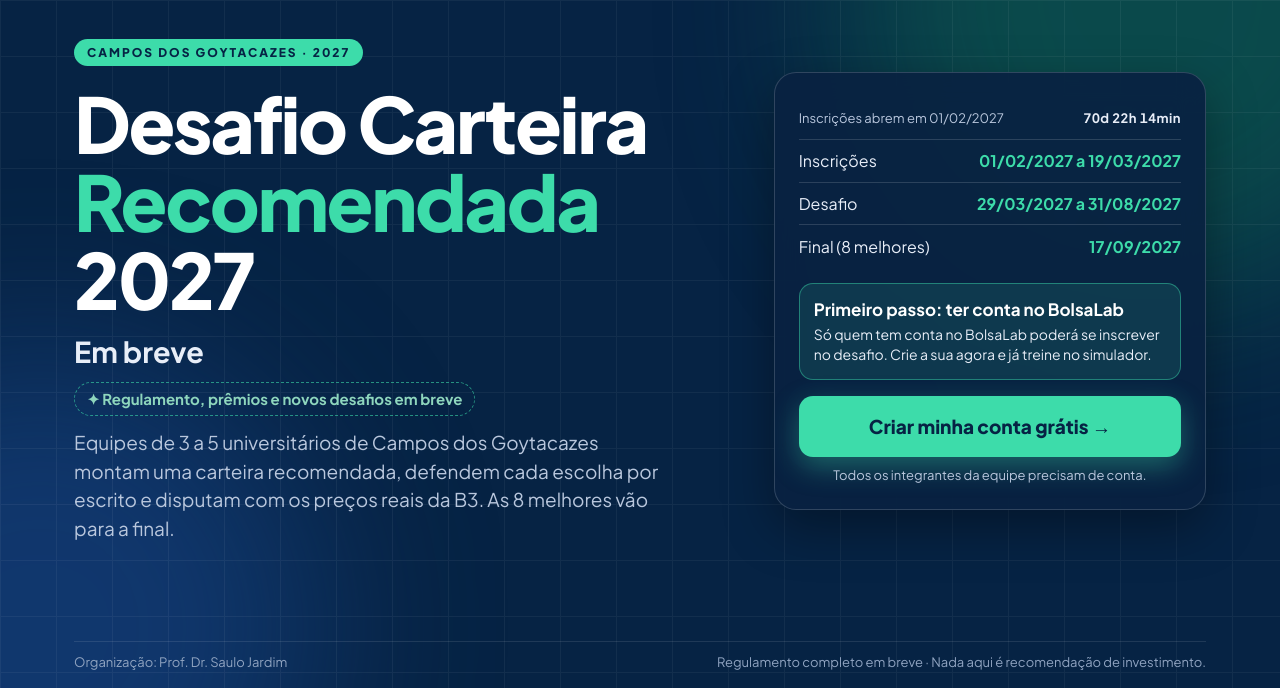
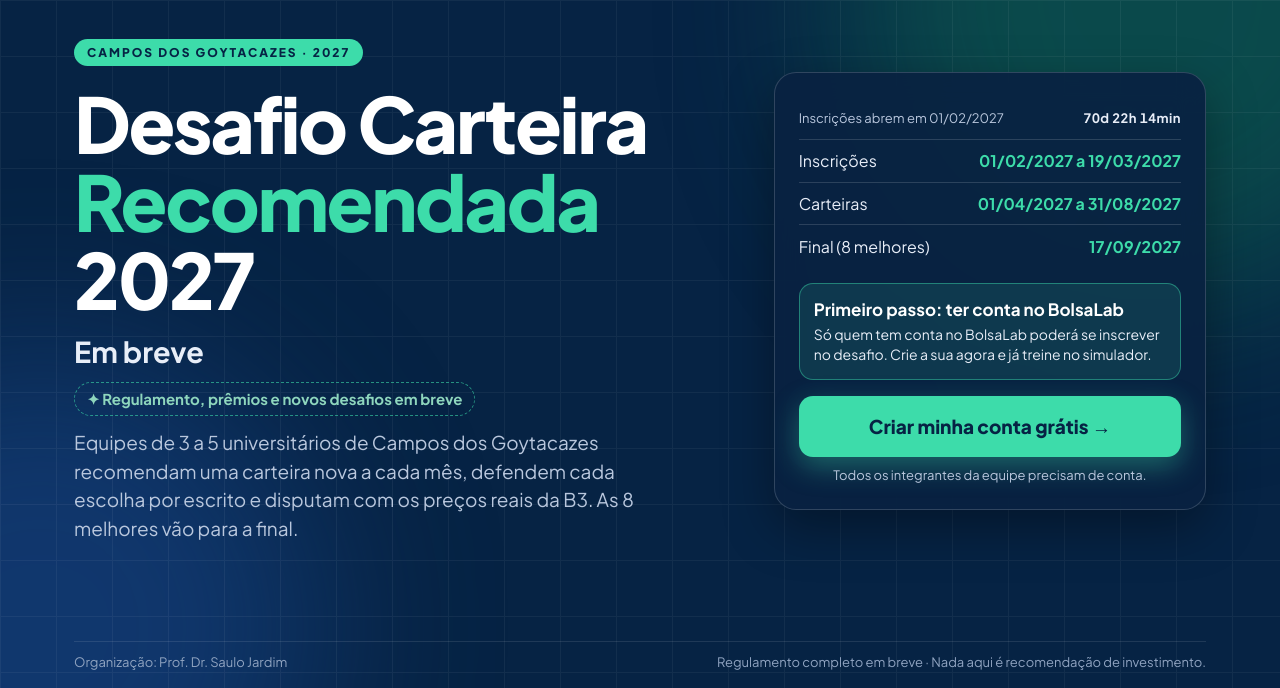
Before and after one commit to saulojardimise/bolsalab-desafio, a plain HTML site: page index.html in a window 1280 px wide. Shown: the part 112-800 px from the top of the page. Drawn offline with Linux system fonts and the light colour scheme.

Commit message:
Em breve: carteiras mensais de 01/04 a 31/08/2027
Co-Authored-By: Claude Opus 5.5 <noreply@anthropic.com>
Claude-Session: https://claude.ai/code/session_01Wi71YpmVPhdpC3mynTMZN9

```diff
--- a/index.html
+++ b/index.html
@@ -96,14 +96,14 @@ a:focus-visible { outline: 3px solid var(--verde); outline-offset: 3px; border-r
       <h1>Desafio Carteira <em>Recomendada</em> 2027</h1>
       <p class="breve">Em breve</p>
       <p class="novidades">✦ Regulamento, prêmios e novos desafios em breve</p>
-      <p class="lead">Equipes de 3 a 5 universitários de Campos dos Goytacazes montam uma carteira recomendada, defendem cada escolha por escrito e disputam com os preços reais da B3. As 8 melhores vão para a final.</p>
+      <p class="lead">Equipes de 3 a 5 universitários de Campos dos Goytacazes recomendam uma carteira nova a cada mês, defendem cada escolha por escrito e disputam com os preços reais da B3. As 8 melhores vão para a final.</p>
     </div>
 
     <div class="painel">
       <p class="contagem" role="timer" aria-live="off"><span id="rotulo">Inscrições abrem em 01/02/2027</span><b><span id="dias">–</span>d <span id="horas">–</span>h <span id="minutos">–</span>min</b></p>
       <ul class="datas">
         <li><span>Inscrições</span><b>01/02/2027 a 19/03/2027</b></li>
-        <li><span>Desafio</span><b>29/03/2027 a 31/08/2027</b></li>
+        <li><span>Carteiras</span><b>01/04/2027 a 31/08/2027</b></li>
         <li><span>Final (8 melhores)</span><b>17/09/2027</b></li>
       </ul>
       <div class="aviso">
```
